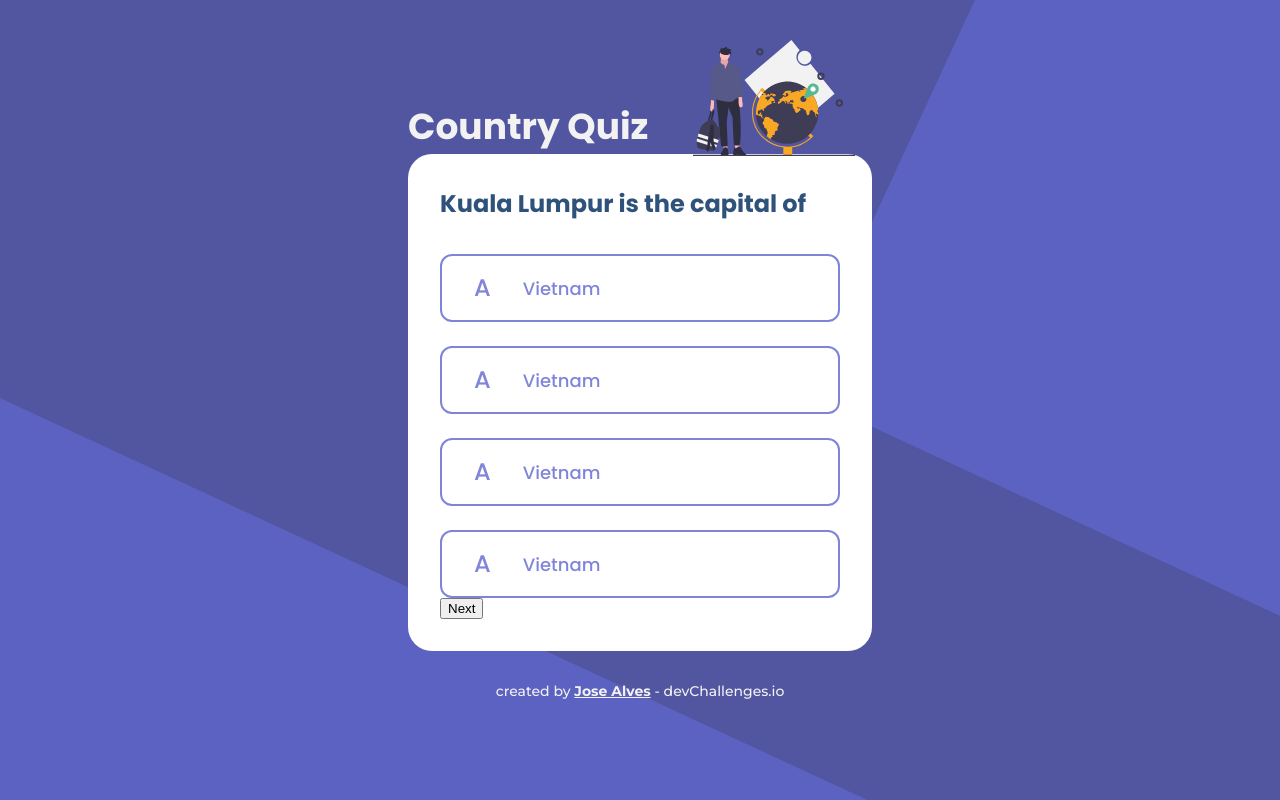
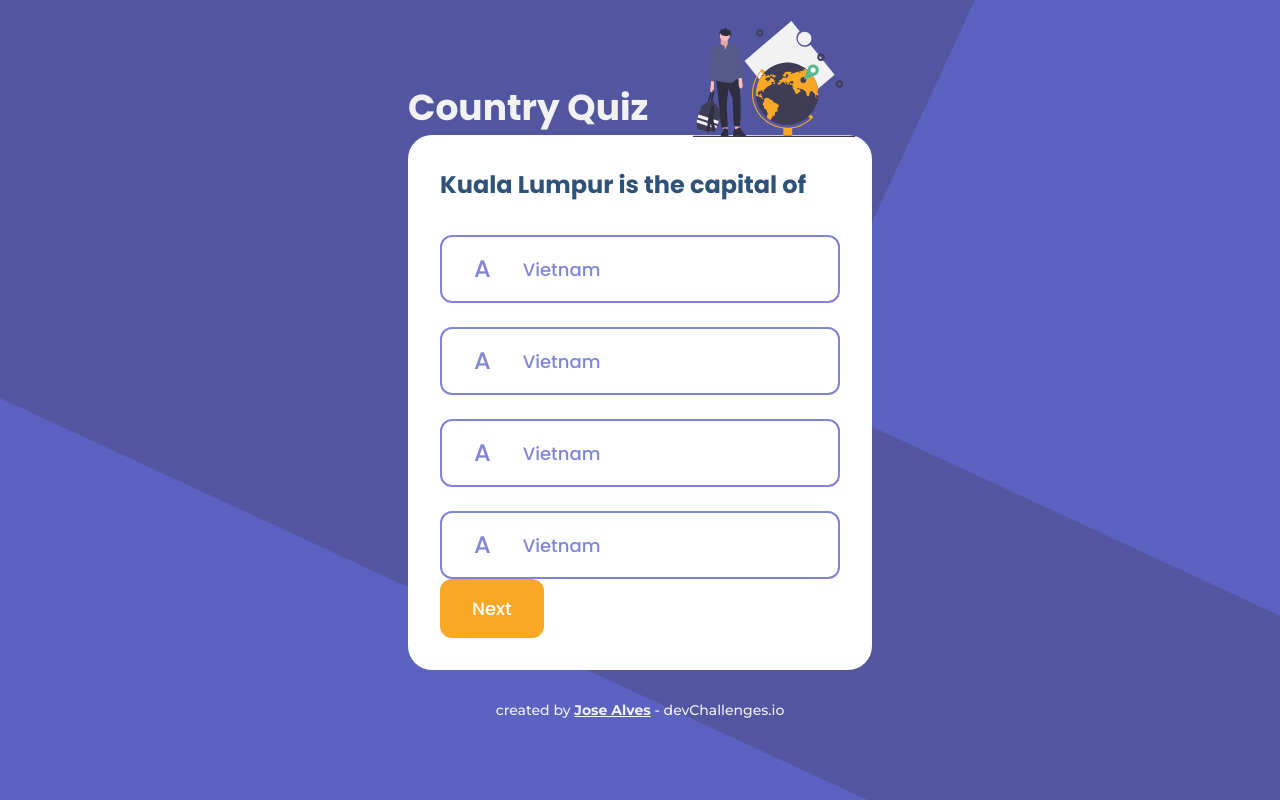
Before and after one commit to hitmaizer/quiz-game, a React (Create React App) app: page / in a window 1280 px wide. Built offline with nearby package versions, Linux system fonts and the light colour scheme.

Commit message:
basic styling of next btn

```diff
--- a/src/scss/_question.scss
+++ b/src/scss/_question.scss
@@ -40,3 +40,19 @@
     line-height: 27px;
 
 }
+
+.next__btn {
+    background-color: $yellow;
+    border: none;
+    border-radius: 12px;
+    padding: 1rem 2rem;
+}
+
+.btn__text {
+    font-family: $poppins;
+    font-weight: 500;
+    font-size: 18px;
+    line-height: 27px;
+    color: $white;
+    border-top: 16px;
+}
--- a/src/scss/style.css
+++ b/src/scss/style.css
@@ -99,3 +99,19 @@
   font-size: 18px;
   line-height: 27px;
 }
+
+.next__btn {
+  background-color: #F9A826;
+  border: none;
+  border-radius: 12px;
+  padding: 1rem 2rem;
+}
+
+.btn__text {
+  font-family: "Poppins", sans-serif;
+  font-weight: 500;
+  font-size: 18px;
+  line-height: 27px;
+  color: #fff;
+  border-top: 16px;
+}
```
